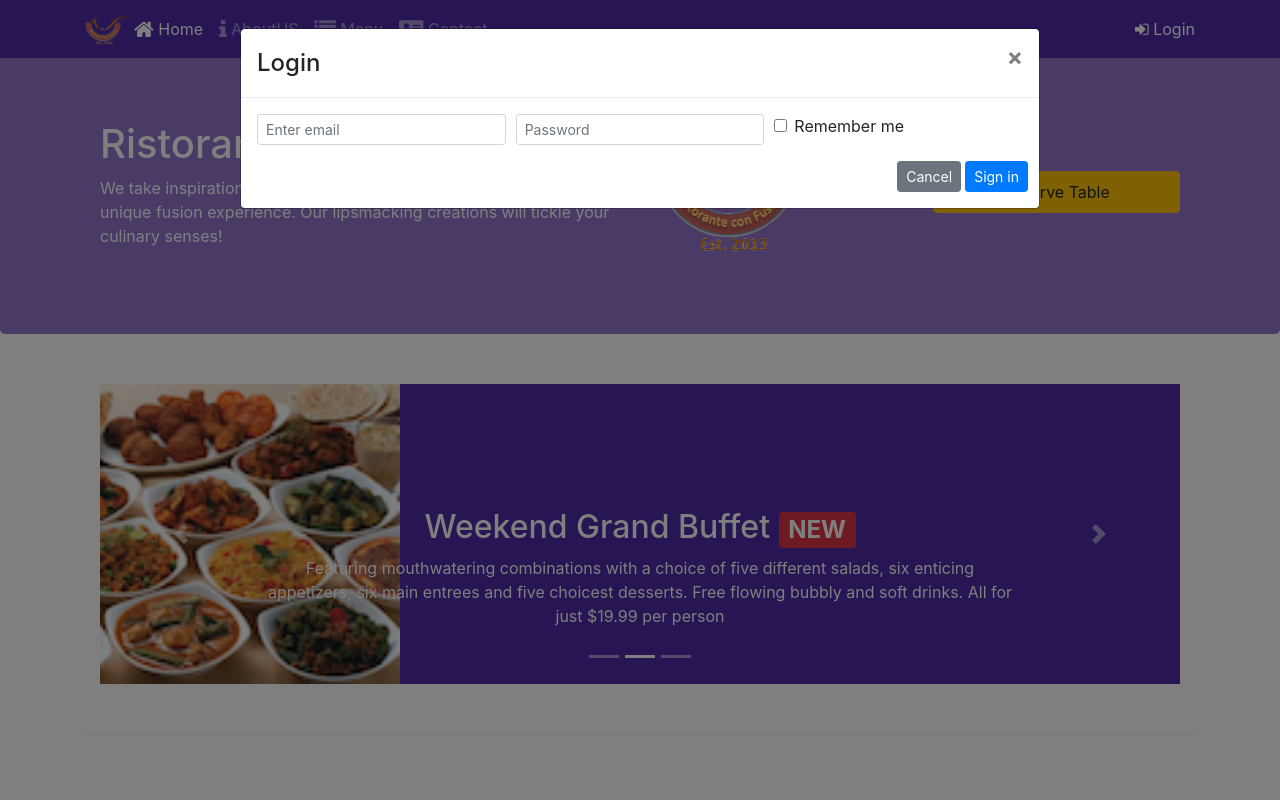
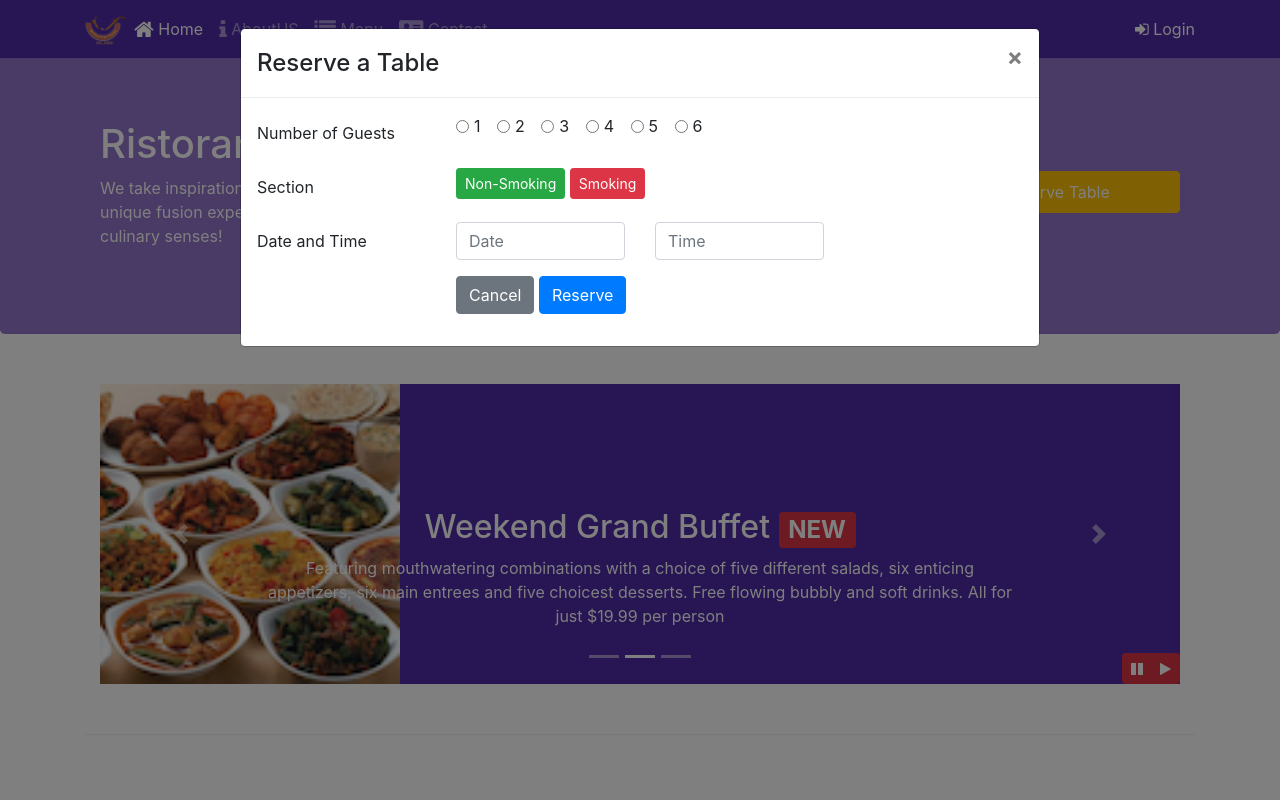
Before and after one commit to Luiscr1104/ConFusion_Coursera, a website: page index.html in a window 1280 px wide. Both pictures are taken after a click on the link "Login". Shown: the top 800 px of the page. Drawn offline with nearby package versions, Linux system fonts and the light colour scheme; files whose address does not match are found by name.

Commit message:
Bootstrap JQuery

```diff
--- a/css/styles.css
+++ b/css/styles.css
@@ -58,3 +58,9 @@ body{
   left: 0;
   min-height: 300px;
 }
+#carouselButton {
+    right: 0px;
+    position: absolute;
+    bottom: 0px;
+    z-index: 1;
+}
--- a/index.html
+++ b/index.html
@@ -43,31 +43,65 @@
             <!-- Modal content-->
             <div class="modal-content">
                 <div class="modal-header">
-                    <h4 class="modal-title">Login </h4>
+                    <h4 class="modal-title">Reserve a Table </h4>
                     <button type="button" class="close" data-dismiss="modal">&times;</button>
                 </div>
                 <div class="modal-body">
                   <form>
-                        <div class="form-row">
-                            <div class="form-group col-sm-4">
-                                    <label class="sr-only" for="exampleInputEmail3">Email address</label>
-                                    <input type="email" class="form-control form-control-sm mr-1" id="exampleInputEmail3" placeholder="Enter email">
+                      <div class="form-group row">
+                        <label for="guests" class="col-md-3 col-form-label">Number of Guests</label>
+                        <div class="col-10 col-sm-6">
+                          <div class="form-check form-check-inline">
+                            <input class="form-check-input" type="radio" name="inlineRadioOptions" id="inlineRadio1" value="option1">
+                            <label class="form-check-label" for="inlineRadio1">1</label>
                           </div>
-                            <div class="form-group col-sm-4">
-                                <label class="sr-only" for="exampleInputPassword3">Password</label>
-                                <input type="password" class="form-control form-control-sm mr-1" id="exampleInputPassword3" placeholder="Password">
+                          <div class="form-check form-check-inline">
+                            <input class="form-check-input" type="radio" name="inlineRadioOptions" id="inlineRadio2" value="option2">
+                            <label class="form-check-label" for="inlineRadio2">2</label>
                           </div>
-                            <div class="col-sm-auto">
-                                <div class="form-check">
-                                    <input class="form-check-input" type="checkbox">
-                                    <label class="form-check-label"> Remember me
-                                    </label>
+                          <div class="form-check form-check-inline">
+                            <input class="form-check-input" type="radio" name="inlineRadioOptions" id="inlineRadio3" value="option3">
+                            <label class="form-check-label" for="inlineRadio3">3</label>
+                          </div>
+                          <div class="form-check form-check-inline">
+                            <input class="form-check-input" type="radio" name="inlineRadioOptions" id="inlineRadio3" value="option3">
+                            <label class="form-check-label" for="inlineRadio3">4</label>
+                          </div>
+                          <div class="form-check form-check-inline">
+                            <input class="form-check-input" type="radio" name="inlineRadioOptions" id="inlineRadio3" value="option3">
+                            <label class="form-check-label" for="inlineRadio3">5</label>
+                          </div>
+                          <div class="form-check form-check-inline">
+                            <input class="form-check-input" type="radio" name="inlineRadioOptions" id="inlineRadio3" value="option3">
+                            <label class="form-check-label" for="inlineRadio3">6</label>
                           </div>
                         </div>
                       </div>
-                        <div class="form-row">
-                            <button type="button" class="btn btn-secondary btn-sm ml-auto" data-dismiss="modal">Cancel</button>
-                            <button type="submit" class="btn btn-primary btn-sm ml-1">Sign in</button>
+                      <div class="form-group row">
+                        <label for="section" class="col-md-3 col-form-label">Section</label>
+                        <div class="btn-group-sm col-sm-6" role="group" aria-label="section">
+                          <button type="button" name="non-smoking" class="btn btn-success">Non-Smoking</button>
+                          <button type="button" name="smoking" class="btn btn-danger">Smoking</button>
+                        </div>
+                      </div>
+                      <div class="form-group row">
+                        <label for="DateTime" class="col-md-3 col-form-label">Date and Time</label>
+                        <div class="col-10 col-md-3">
+                          <input type="text" class="form-control" id="date" name="date" placeholder="Date">
+                        </div>
+                        <div class="col-10 col-md-3">
+                          <input type="text" class="form-control" id="time" name="time" placeholder="Time">
+                        </div>
+                      </div>
+                      <div class="form-group row">
+                        <div class="offset-md-3 col-md-10">
+                          <button type="submit" class="btn btn-secondary">
+                            Cancel
+                          </button>
+                          <button type="submit" class="btn btn-primary">
+                            Reserve
+                          </button>
+                        </div>
                       </div>
                   </form>
                 </div>
@@ -85,9 +119,8 @@
           <img src="img/logo.png" class="img-fluid">
         </div>
         <div class="col-12 col-sm-3 align-self-center">
-                  <a role="button" class="btn btn-block nav-link btn-warning"
-                      data-toggle="tooltip" data-html="true"  title="Or Call us at  <br><strong>+852 12345678</strong>"
-                      data-placement="bottom" href="#reserveTable">Reserve Table</a>
+          <a role="button" class="btn btn-block nav-link btn-warning text-white"
+            data-toggle="modal" data-placement="bottom" href="#loginModal" data-target="#loginModal">Reserve Table</a>
         </div>
       </div>
     </div>
@@ -134,6 +167,14 @@
           <a class="carousel-control-next" href="#mycarousel" role="button" data-slide="next">
             <span class="carousel-control-next-icon"></span>
           </a>
+          <div class="btn-group" id="carouselButton">
+            <button class="btn btn-danger btn-sm" id="carousel-pause">
+              <span class="fa fa-pause"></span>
+            </button>
+            <button class="btn btn-danger btn-sm" id="carousel-play">
+              <span class="fa fa-play"></span>
+            </button>
+          </div>
         </div>
       </div>
     </div>
@@ -183,64 +224,6 @@
             </div>
         </div>
     </div>
-    <div class="row row-content">
-        <div class="col-12 col-sm-8 offset-sm-2 col-md-8 offset-md-2 col-xl-8 offset-lg-2">
-          <div class="card">
-          <h3 id="reserveTable" class="card-header bg-warning text-white">Reserve a Table</h3>
-          <div class="card-body">
-            <form>
-                <div class="form-group row">
-                  <label for="guests" class="col-md-3 col-form-label">Number of Guests</label>
-                  <div class="col-10 col-sm-6">
-                    <div class="form-check form-check-inline">
-                      <input class="form-check-input" type="radio" name="inlineRadioOptions" id="inlineRadio1" value="option1">
-                      <label class="form-check-label" for="inlineRadio1">1</label>
-                    </div>
-                    <div class="form-check form-check-inline">
-                      <input class="form-check-input" type="radio" name="inlineRadioOptions" id="inlineRadio2" value="option2">
-                      <label class="form-check-label" for="inlineRadio2">2</label>
-                    </div>
-                    <div class="form-check form-check-inline">
-                      <input class="form-check-input" type="radio" name="inlineRadioOptions" id="inlineRadio3" value="option3">
-                      <label class="form-check-label" for="inlineRadio3">3</label>
-                    </div>
-                    <div class="form-check form-check-inline">
-                      <input class="form-check-input" type="radio" name="inlineRadioOptions" id="inlineRadio3" value="option3">
-                      <label class="form-check-label" for="inlineRadio3">4</label>
-                    </div>
-                    <div class="form-check form-check-inline">
-                      <input class="form-check-input" type="radio" name="inlineRadioOptions" id="inlineRadio3" value="option3">
-                      <label class="form-check-label" for="inlineRadio3">5</label>
-                    </div>
-                    <div class="form-check form-check-inline">
-                      <input class="form-check-input" type="radio" name="inlineRadioOptions" id="inlineRadio3" value="option3">
-                      <label class="form-check-label" for="inlineRadio3">6</label>
-                    </div>
-                  </div>
-                </div>
-                <div class="form-group row">
-                  <label for="DateTime" class="col-md-3 col-form-label">Date and Time</label>
-                  <div class="col-10 col-md-3">
-                    <input type="text" class="form-control" id="date" name="date" placeholder="Date">
-                  </div>
-                  <div class="col-10 col-md-3">
-                    <input type="text" class="form-control" id="time" name="time" placeholder="Time">
-                  </div>
-                </div>
-                <div class="form-group row">
-                  <div class="offset-md-3 col-md-10">
-                    <button type="submit" class="btn btn-primary">
-                      Reserve
-                    </button>
-
-                  </div>
-                </div>
-            </form>
-            </div>
-          </div>
-        </div>
-    </div>
-
     <footer class="footer">
         <div class="container">
           <div class="row">
@@ -287,8 +270,14 @@
     <script src="node_modules/popper.js/dist/umd/popper.min.js"></script>
     <script src="node_modules/bootstrap/dist/js/bootstrap.min.js"></script>
     <script>
-        $(document).ready(function(){
-            $('[data-toggle="tooltip"]').tooltip();
+      $(document).ready(function() {
+        $('#mycarousel').carousel({interval: 2000});
+        $('#carousel-pause').click(function() {
+          $('#mycarousel').carousel('pause');
+        });
+        $('#carousel-play').click(function() {
+          $('#mycarousel').carousel('cycle');
+        });
       });
     </script>
 </body>
```
Lines whose indentation alone changed are shown as unchanged.
